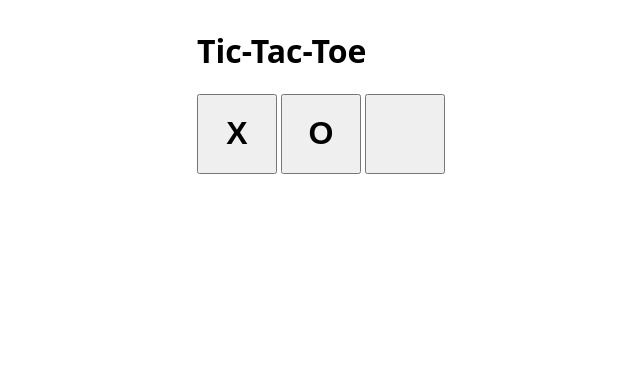
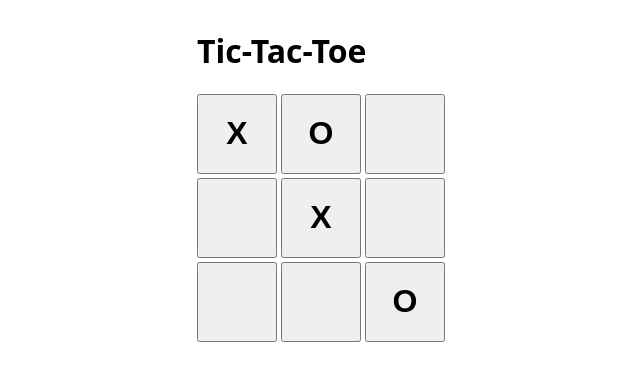
Before and after one commit to aseem/tic-tac-toe, a React app in the folder frontend/: page / in a window 1280 px wide. Shown: the top 380 px of the page, without its empty margins (319-959 px from the left). Built offline with nearby package versions, Linux system fonts and the light colour scheme; the HTML template or start-up script is replaced by a standard one.

Commit message:
Rendered a board

```diff
--- a/frontend/src/App.jsx
+++ b/frontend/src/App.jsx
@@ -2,15 +2,25 @@ function Square({value}) {
   return <button className="square">{value}</button>
 }
 
+function Board({ board }) {
+  return (
+    <div className="board">
+      {board.map((value, index) => (
+        <Square key={index} value={value} />
+      ))}
+    </div>
+  )
+}
+
 export default function App() {
+  const board = ["X", "O", null,
+                null, "X", null,
+                null, null, "O"]
+
   return (
     <main>
       <h1>Tic-Tac-Toe</h1>
-      <div className="board">
-        <Square value="X"/>
-        <Square value="O"/>
-        <Square value={null}/>
-      </div>
+      <Board board={board} />
     </main>
   )
 }
```
